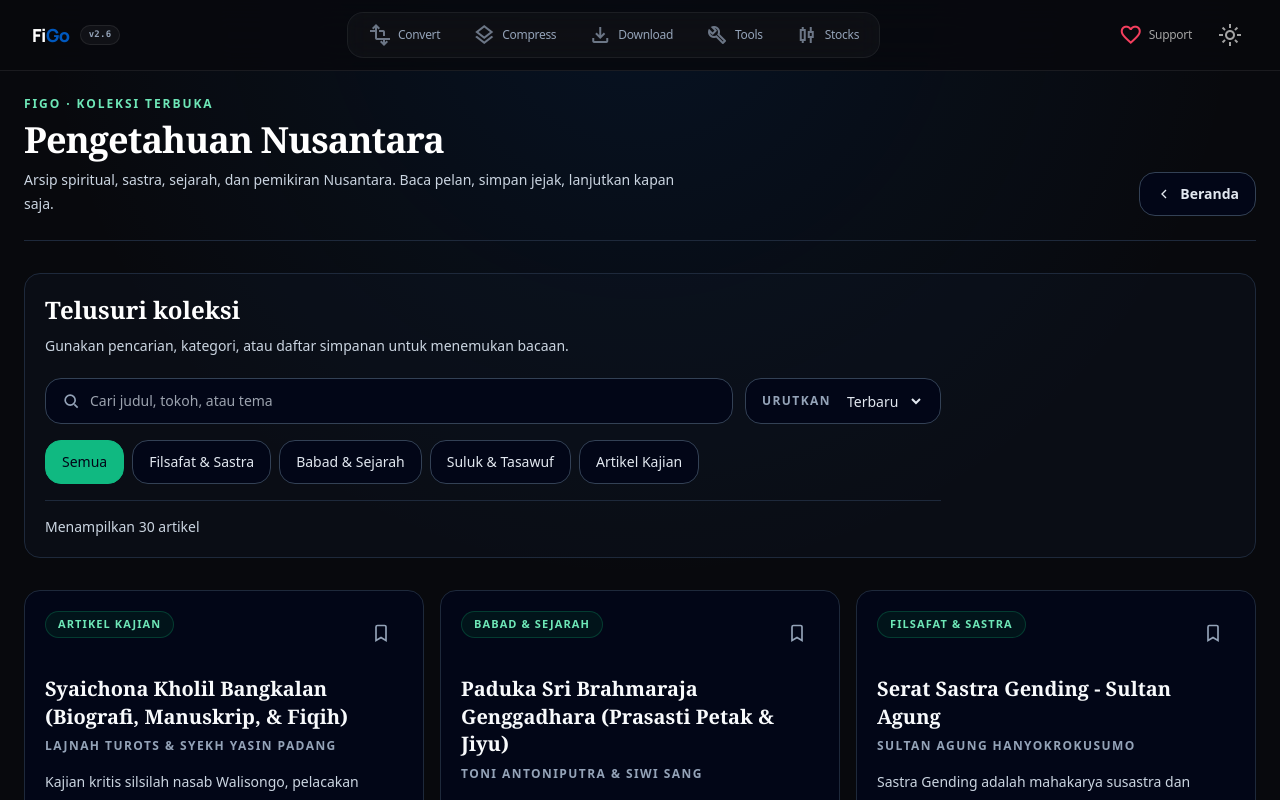
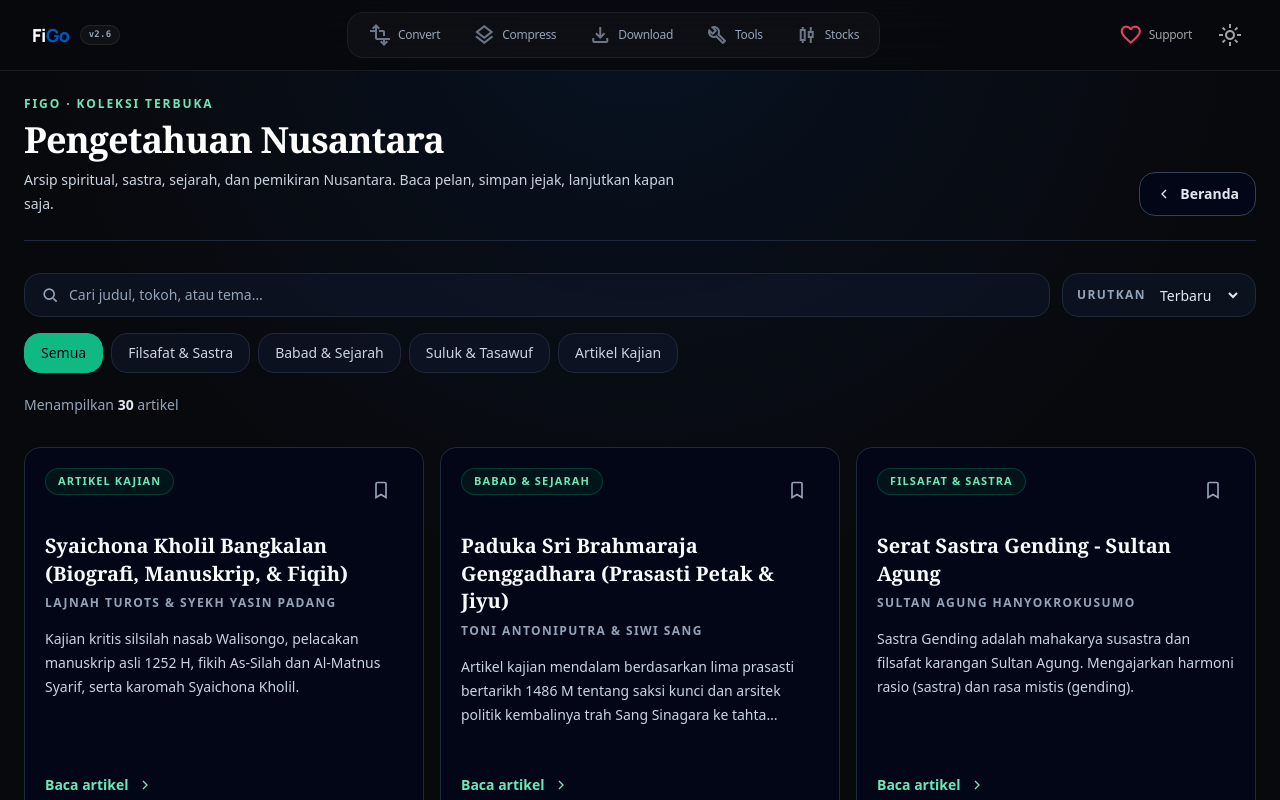
Before and after one commit to FikFikk/figo, a Nuxt app: page /articles in a window 1280 px wide. Shown: the top 800 px of the page. Built offline with nearby package versions, Linux system fonts and the light colour scheme.

Commit message:
refactor(catalogue): streamline filters into unified single-header layout with horizontal chips

```diff
--- a/app/components/articles/ArticleFilters.vue
+++ b/app/components/articles/ArticleFilters.vue
@@ -1,9 +1,10 @@
 <template>
-  <section class="space-y-4" aria-label="Filter koleksi artikel">
-    <div class="grid gap-3 md:grid-cols-[minmax(0,1fr)_auto]">
-      <label class="relative block">
+  <section class="space-y-3 sm:space-y-4" aria-label="Filter koleksi artikel">
+    <!-- Baris 1: Kolom Pencarian & Pilihan Urutan -->
+    <div class="flex flex-col sm:flex-row gap-2.5 sm:gap-3">
+      <label class="relative flex-1 block">
         <span class="sr-only">Cari artikel</span>
-        <svg class="pointer-events-none absolute left-4 top-1/2 size-5 -translate-y-1/2 text-slate-400" viewBox="0 0 24 24" fill="none" stroke="currentColor" stroke-width="2" aria-hidden="true">
+        <svg class="pointer-events-none absolute left-4 top-1/2 size-4 sm:size-5 -translate-y-1/2 text-slate-400" viewBox="0 0 24 24" fill="none" stroke="currentColor" stroke-width="2" aria-hidden="true">
           <circle cx="11" cy="11" r="6" />
           <path d="m16 16 4 4" />
         </svg>
@@ -11,14 +12,14 @@
           :value="searchQuery"
           type="search"
           aria-label="Cari artikel"
-          placeholder="Cari judul, tokoh, atau tema"
-          class="min-h-11 w-full rounded-2xl border border-slate-200 bg-white py-3 pl-11 pr-12 text-sm text-slate-900 outline-none transition focus:border-emerald-600 focus:ring-2 focus:ring-emerald-600/20 dark:border-slate-700 dark:bg-slate-950 dark:text-slate-100"
+          placeholder="Cari judul, tokoh, atau tema…"
+          class="min-h-11 w-full rounded-2xl border border-slate-200 bg-white py-2.5 pl-11 pr-11 text-sm text-slate-900 outline-none transition focus:border-emerald-600 focus:ring-2 focus:ring-emerald-600/20 dark:border-slate-800 dark:bg-slate-900/60 dark:text-slate-100 placeholder:text-slate-400"
           @input="emit('update:searchQuery', ($event.target as HTMLInputElement).value)"
         >
         <button
           v-if="searchQuery"
           type="button"
-          class="absolute right-1 top-1/2 grid size-11 -translate-y-1/2 place-items-center rounded-2xl text-slate-500 transition hover:bg-slate-100 hover:text-slate-900 focus-visible:outline focus-visible:outline-2 focus-visible:outline-offset-2 focus-visible:outline-emerald-600 dark:text-slate-400 dark:hover:bg-slate-800 dark:hover:text-slate-100"
+          class="absolute right-1 top-1/2 grid size-10 -translate-y-1/2 place-items-center rounded-2xl text-slate-400 transition hover:bg-slate-100 hover:text-slate-900 dark:hover:bg-slate-800 dark:hover:text-slate-100"
           aria-label="Hapus pencarian"
           @click="emit('update:searchQuery', '')"
         >
@@ -26,11 +27,11 @@
         </button>
       </label>
 
-      <label class="flex min-h-11 items-center gap-3 rounded-2xl border border-slate-200 bg-white px-4 text-sm text-slate-700 dark:border-slate-700 dark:bg-slate-950 dark:text-slate-200">
-        <span class="whitespace-nowrap text-xs font-semibold uppercase tracking-[0.12em] text-slate-500 dark:text-slate-400">Urutkan</span>
+      <label class="flex min-h-11 items-center gap-2.5 rounded-2xl border border-slate-200 bg-white px-3.5 text-xs sm:text-sm text-slate-700 dark:border-slate-800 dark:bg-slate-900/60 dark:text-slate-200 shrink-0">
+        <span class="whitespace-nowrap text-xs font-semibold uppercase tracking-[0.12em] text-slate-400">Urutkan</span>
         <select
           :value="sortMode"
-          class="min-w-0 flex-1 bg-transparent text-sm outline-none"
+          class="bg-transparent text-xs sm:text-sm font-medium outline-none cursor-pointer pr-1"
           aria-label="Urutkan artikel"
           @change="emit('update:sortMode', ($event.target as HTMLSelectElement).value)"
         >
@@ -42,28 +43,30 @@
       </label>
     </div>
 
-    <div class="flex flex-wrap items-center gap-2" aria-label="Kategori artikel">
+    <!-- Baris 2: Kategori Horizontal Scroll Chips (Satu baris rapi & swipeable) -->
+    <div class="flex items-center gap-2 overflow-x-auto pb-1 -mx-4 px-4 sm:mx-0 sm:px-0 sm:flex-wrap no-scrollbar" aria-label="Kategori artikel">
       <button
         v-for="category in categories"
         :key="category"
         type="button"
         :aria-pressed="selectedCategory === category"
-        class="min-h-11 rounded-2xl border px-4 text-sm font-medium transition focus-visible:outline focus-visible:outline-2 focus-visible:outline-offset-2 focus-visible:outline-emerald-600"
+        class="min-h-9 sm:min-h-10 rounded-2xl border px-3.5 sm:px-4 text-xs sm:text-sm font-medium transition shrink-0 whitespace-nowrap focus-visible:outline focus-visible:outline-2 focus-visible:outline-offset-2 focus-visible:outline-emerald-600"
         :class="selectedCategory === category
-          ? 'border-emerald-700 bg-emerald-700 text-white dark:border-emerald-500 dark:bg-emerald-500 dark:text-slate-950'
-          : 'border-slate-200 bg-white text-slate-700 hover:border-emerald-600 hover:text-emerald-700 dark:border-slate-700 dark:bg-slate-950 dark:text-slate-200 dark:hover:border-emerald-400 dark:hover:text-emerald-300'"
+          ? 'border-emerald-700 bg-emerald-700 text-white dark:border-emerald-500 dark:bg-emerald-500 dark:text-slate-950 shadow-sm'
+          : 'border-slate-200 bg-white text-slate-700 hover:border-emerald-600 hover:text-emerald-700 dark:border-slate-800 dark:bg-slate-900/60 dark:text-slate-300 dark:hover:border-emerald-400 dark:hover:text-emerald-300'"
         @click="emit('update:selectedCategory', category)"
       >
         {{ category }}
       </button>
     </div>
 
-    <div class="flex items-center justify-between gap-3 border-t border-slate-200 pt-4 text-sm dark:border-slate-800">
-      <p class="text-slate-600 dark:text-slate-300">Menampilkan {{ resultCount }} artikel</p>
+    <!-- Baris 3: Status Hasil & Tombol Reset Filter -->
+    <div class="flex items-center justify-between gap-3 text-xs sm:text-sm text-slate-500 dark:text-slate-400 pt-0.5">
+      <p>Menampilkan <span class="font-semibold text-slate-800 dark:text-slate-200">{{ resultCount }}</span> artikel</p>
       <button
         v-if="hasActiveFilters"
         type="button"
-        class="min-h-11 rounded-2xl px-4 text-sm font-semibold text-emerald-700 underline decoration-emerald-300 underline-offset-4 transition hover:text-emerald-900 focus-visible:outline focus-visible:outline-2 focus-visible:outline-offset-2 focus-visible:outline-emerald-600 dark:text-emerald-300 dark:hover:text-emerald-100"
+        class="font-semibold text-emerald-700 underline decoration-emerald-300 underline-offset-4 transition hover:text-emerald-900 focus-visible:outline focus-visible:outline-2 focus-visible:outline-offset-2 focus-visible:outline-emerald-600 dark:text-emerald-400 dark:hover:text-emerald-200"
         @click="emit('reset')"
       >
         Reset filter
--- a/app/pages/articles.vue
+++ b/app/pages/articles.vue
@@ -21,12 +21,9 @@
       <div v-if="loading" class="grid min-h-64 place-items-center" role="status"><div class="flex items-center gap-3 text-sm text-slate-600 dark:text-slate-300"><span class="size-4 animate-pulse rounded-full bg-emerald-600" />Memuat arsip…</div></div>
 
       <template v-else-if="!selectedDoc">
-        <section class="mb-8 rounded-2xl border border-slate-200 bg-slate-50/70 p-5 dark:border-slate-800 dark:bg-slate-900/30">
-          <div class="max-w-4xl">
-            <h2 class="font-serif text-2xl font-semibold text-slate-950 dark:text-white">Telusuri koleksi</h2>
-            <p class="mt-2 text-sm leading-6 text-slate-600 dark:text-slate-300">Gunakan pencarian, kategori, atau daftar simpanan untuk menemukan bacaan.</p>
+        <!-- Filter katalog terpadu: langsung menyatu tanpa kotak/judul duplikat -->
         <ArticleFilters
-              class="mt-5"
+          class="mb-6 md:mb-8"
           :categories="categories"
           :search-query="searchQuery"
           :selected-category="selectedCategory"
@@ -37,8 +34,6 @@
           @update:sort-mode="sortMode = $event"
           @reset="resetFilters"
         />
-          </div>
-        </section>
         <ArticleCatalogue
           :articles="paginatedDocuments"
           :pinned-ids="pinnedIds"
```
Also changed, not shown: 1 other file (tests, documents, lock files or other folders). Lines whose indentation alone changed are shown as unchanged.
